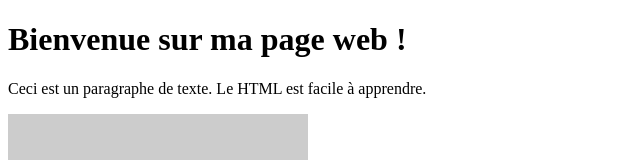
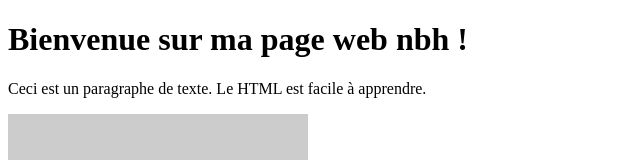
Before and after one commit to SophieManuela/essai, a plain HTML site: page index.html in a window 1280 px wide. Shown: the top 160 px of the page, without its empty margins (0-640 px from the left). Drawn offline with Linux system fonts and the light colour scheme; placeholder pictures from the web are drawn by us.

Commit message:
Update index.html

```diff
--- a/index.html
+++ b/index.html
@@ -5,7 +5,7 @@
   <title>Ma première page</title>
 </head>
 <body>
-  <h1>Bienvenue sur ma page web !</h1>
+  <h1>Bienvenue sur ma page web nbh !</h1>
   <p>Ceci est un paragraphe de texte. Le HTML est facile à apprendre.</p>
   <img src="https://via.placeholder.com/300" alt="Exemple d'image">
 </body>
```
